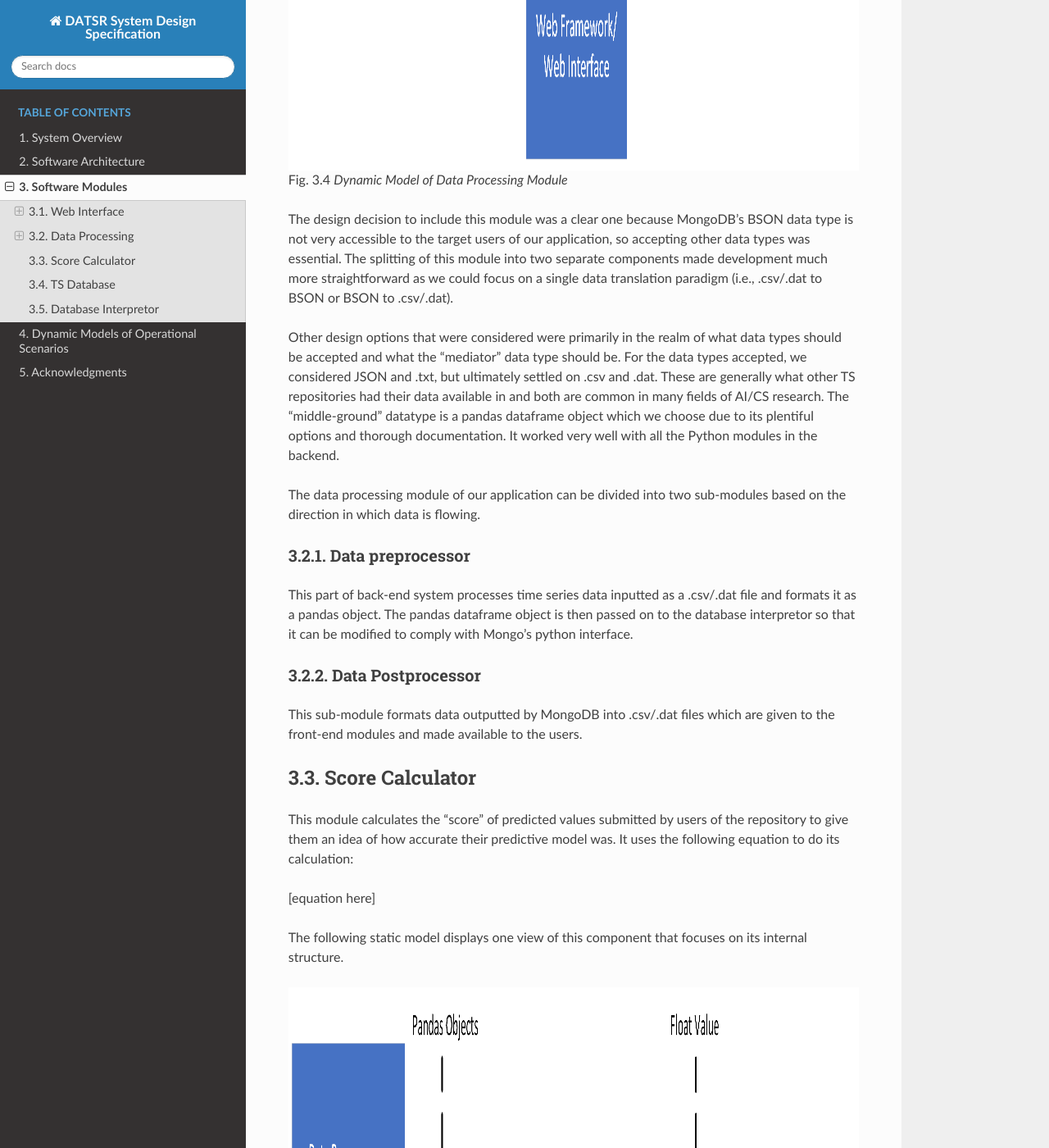
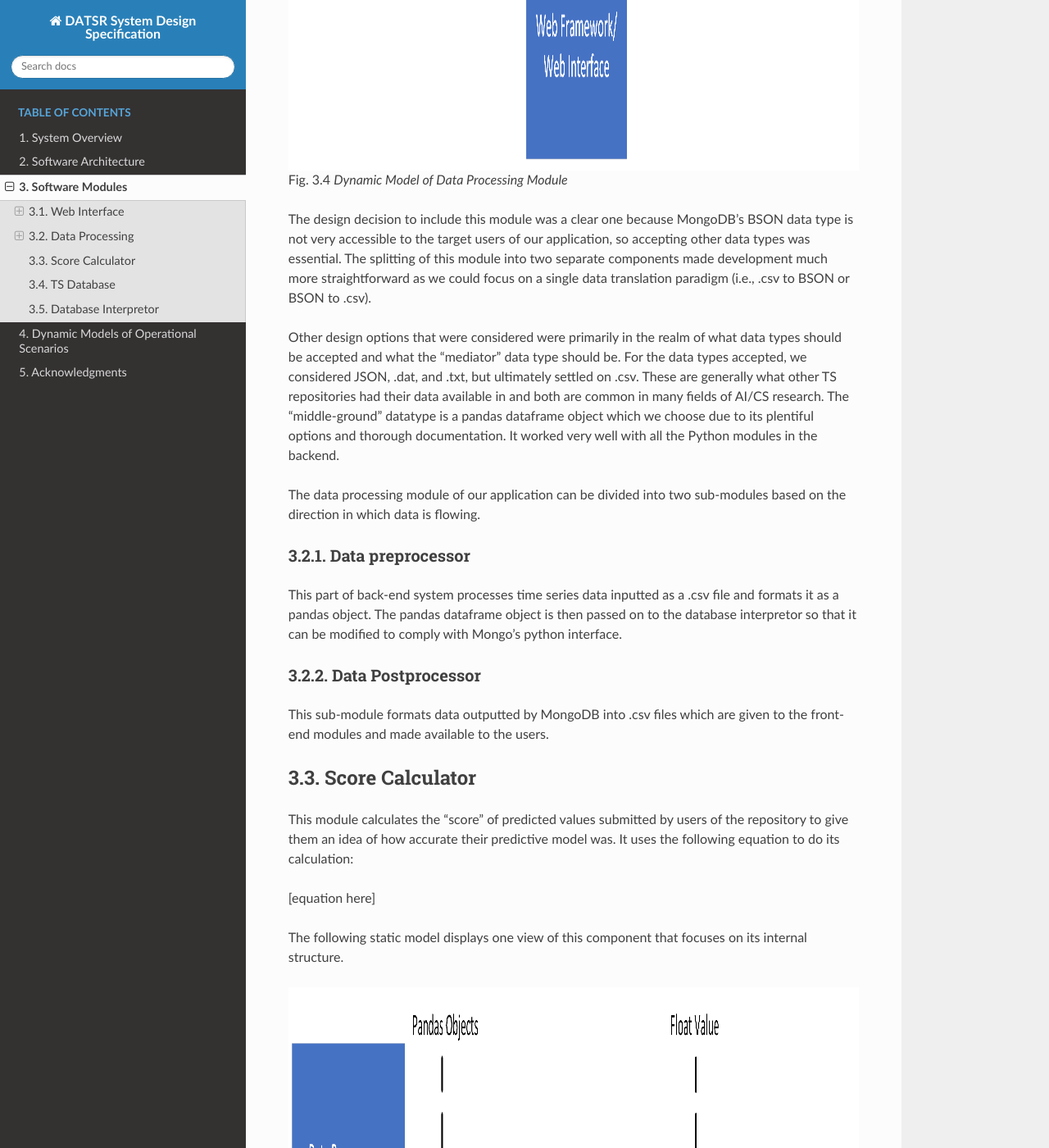
Before and after one commit to ckester23/CS-422-Project-1, a Sphinx documentation site: the page built from docs/SDS/source/software_modules.rst, in a window 1280 px wide and 1400 px high, scrolled down 5735 px. Shown: the whole window at 82% size. Built offline with Sphinx 7.4.7 and the Read the Docs theme 2.0.0, drawn with Linux system fonts in a browser that asks for light colours; some of the changed text lies outside the part shown.

Commit message:
SDS 1.3
Changed accepted data types and modified a diagram.

```diff
--- a/docs/SDS/source/software_modules.rst
+++ b/docs/SDS/source/software_modules.rst
@@ -50,7 +50,7 @@ The purpose of the home page is to welcome the user to the application and orien
 Datasets Page
 ##############
 
-This page displays a list of time series data sets which are available to download in the form of .csv or .dat files. Information about each data set is displayed on this page including the number of variables, the number of data-points, and the domain that the data comes from.
+This page displays a list of time series data sets which are available to download in the form of .csv files. Information about each data set is displayed on this page including the number of variables, the number of data-points, and the domain that the data comes from.
 
 
 High Score Page
@@ -95,9 +95,9 @@ However the static model above doesn't do the best job at showing the purpose of
 
    \clearpage
 
-The design decision to include this module was a clear one because MongoDB's BSON data type is not very accessible to the target users of our application, so accepting other data types was essential. The splitting of this module into two separate components made development much more straightforward as we could focus on a single data translation paradigm (i.e., .csv/.dat to BSON or BSON to .csv/.dat).
+The design decision to include this module was a clear one because MongoDB's BSON data type is not very accessible to the target users of our application, so accepting other data types was essential. The splitting of this module into two separate components made development much more straightforward as we could focus on a single data translation paradigm (i.e., .csv to BSON or BSON to .csv).
 
-Other design options that were considered were primarily in the realm of what data types should be accepted and what the "mediator" data type should be. For the data types accepted, we considered JSON and .txt, but ultimately settled on .csv and .dat. These are generally what other TS repositories had their data available in and both are common in many fields of AI/CS research. The "middle-ground" datatype is a pandas dataframe object which we choose due to its plentiful options and thorough documentation. It worked very well with all the Python modules in the backend.
+Other design options that were considered were primarily in the realm of what data types should be accepted and what the "mediator" data type should be. For the data types accepted, we considered JSON, .dat, and .txt, but ultimately settled on .csv. These are generally what other TS repositories had their data available in and both are common in many fields of AI/CS research. The "middle-ground" datatype is a pandas dataframe object which we choose due to its plentiful options and thorough documentation. It worked very well with all the Python modules in the backend.
 
 
 The data processing module of our application can be divided into two sub-modules based on the direction in which data is flowing.
@@ -105,14 +105,14 @@ The data processing module of our application can be divided into two sub-module
 Data preprocessor
 ###################
 
-This part of back-end system processes time series data inputted as a .csv/.dat file and formats it as a pandas object. The pandas dataframe object is then passed on to the database interpretor so that it can be modified to comply with Mongo's python interface.
+This part of back-end system processes time series data inputted as a .csv file and formats it as a pandas object. The pandas dataframe object is then passed on to the database interpretor so that it can be modified to comply with Mongo's python interface.
 
 
 
 Data Postprocessor
 #####################
 
-This sub-module formats data outputted by MongoDB into .csv/.dat files which are given to the front-end modules and made available to the users.
+This sub-module formats data outputted by MongoDB into .csv files which are given to the front-end modules and made available to the users.
 
 
 .. _score-calc:
```
Also changed, not shown: docs/SDS/source/images/Score_Calculator_static.png, 1 other file.
